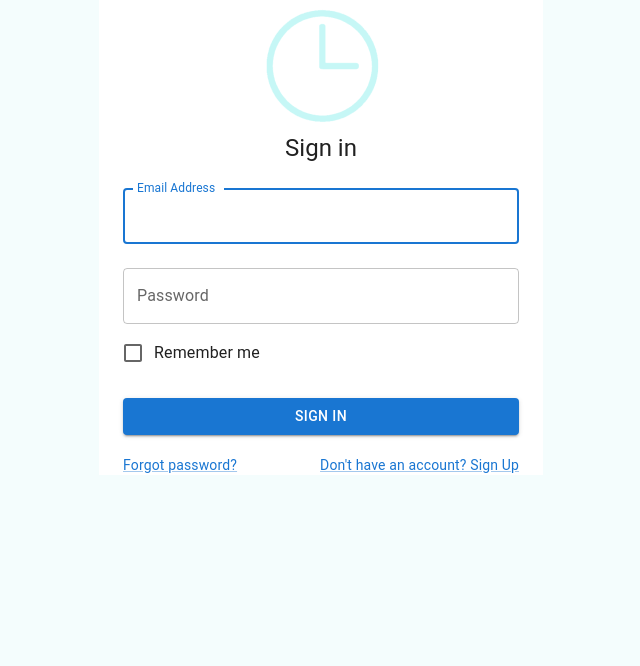
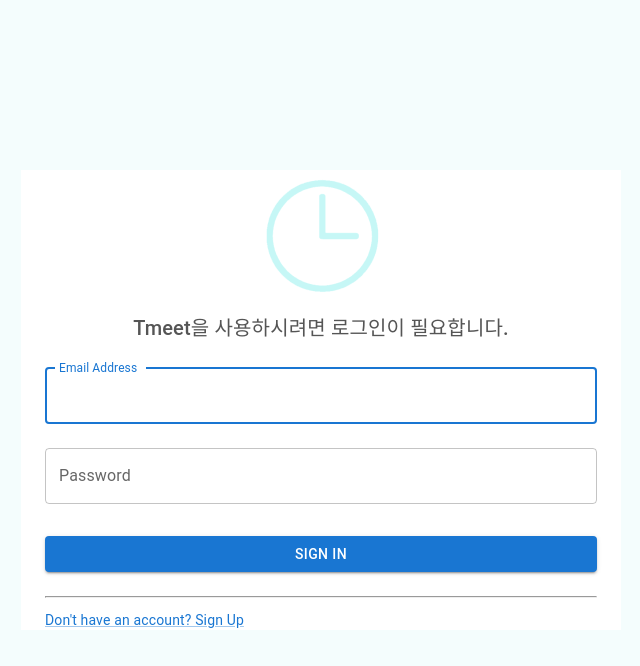
Before and after one commit to ssook1222/TMeet, a React (Create React App) app in the folder tmeet-frontend/: page /login in a window 1280 px wide. Shown: the top 666 px of the page, without its empty margins (319-959 px from the left). Built offline with nearby package versions, Linux system fonts and the light colour scheme.

Commit message:
UPDATE : 가운데 정렬, 필요없는 컴포턴트 제거

```diff
--- a/tmeet-frontend/src/pages/login/Login.jsx
+++ b/tmeet-frontend/src/pages/login/Login.jsx
@@ -8,8 +8,6 @@ import {useFormik} from "formik";
 import Container from "@mui/material/Container";
 import CssBaseline from "@mui/material/CssBaseline";
 import Box from "@mui/material/Box";
-import Avatar from "@mui/material/Avatar";
-import LockOutlinedIcon from "@mui/icons-material/LockOutlined";
 import Typography from "@mui/material/Typography";
 import FormControlLabel from "@mui/material/FormControlLabel";
 import Checkbox from "@mui/material/Checkbox";
@@ -43,10 +41,11 @@ function Login() {
             width: "100%",
             height: "100vh"}}>
             <ThemeProvider theme={theme}>
-                <Container component="main" maxWidth="xs" style={{
+                <Container component="main" maxWidth="lg" style={{
                     display:'flex',
-                    alignItems: 'center',
-                    flexDirection: 'row',
+                    height:'100%',
+                    alignItems: 'center'}}>
+                    <Container component="main" maxWidth="sm" style={{
                         backgroundColor:"white"}}>
                         <CssBaseline />
                         <Box
@@ -57,9 +56,11 @@ function Login() {
                             }}
                         >
                             <img sx={{ m: 1 }}
+                                 style={{marginBottom:"10px"}}
                                  src="img/time.png"></img>
-                        <Typography component="h1" variant="h5">
-                            Sign in
+                            <Typography component="h6" variant="h6"
+                                        style={{color:"#555555"}}>
+                                Tmeet을 사용하시려면 로그인이 필요합니다.
                             </Typography>
                             <Box component="form"
                                  onSubmit={formik.handleSubmit}
@@ -91,16 +92,11 @@ function Login() {
                                     error={formik.touched.password && Boolean(formik.errors.password)}
                                     helperText={formik.touched.password && formik.errors.password}
                                 />
-                            <FormControlLabel control={<Checkbox value="remember" color="primary" />} label="Remember me" />
                                 <Button type="submit" fullWidth variant="contained" sx={{ mt: 3, mb: 2 }}>
                                     Sign In
                                 </Button>
+                                <hr/>
                                 <Grid container>
-                                <Grid item xs>
-                                    <Link href="#" variant="body2">
-                                        Forgot password?
-                                    </Link>
-                                </Grid>
                                     <Grid item>
                                         <Link href="#" variant="body2">
                                             {"Don't have an account? Sign Up"}
@@ -110,6 +106,7 @@ function Login() {
                             </Box>
                         </Box>
                     </Container>
+                </Container>
             </ThemeProvider>
         </div>
     );
```
Lines whose indentation alone changed are shown as unchanged.
